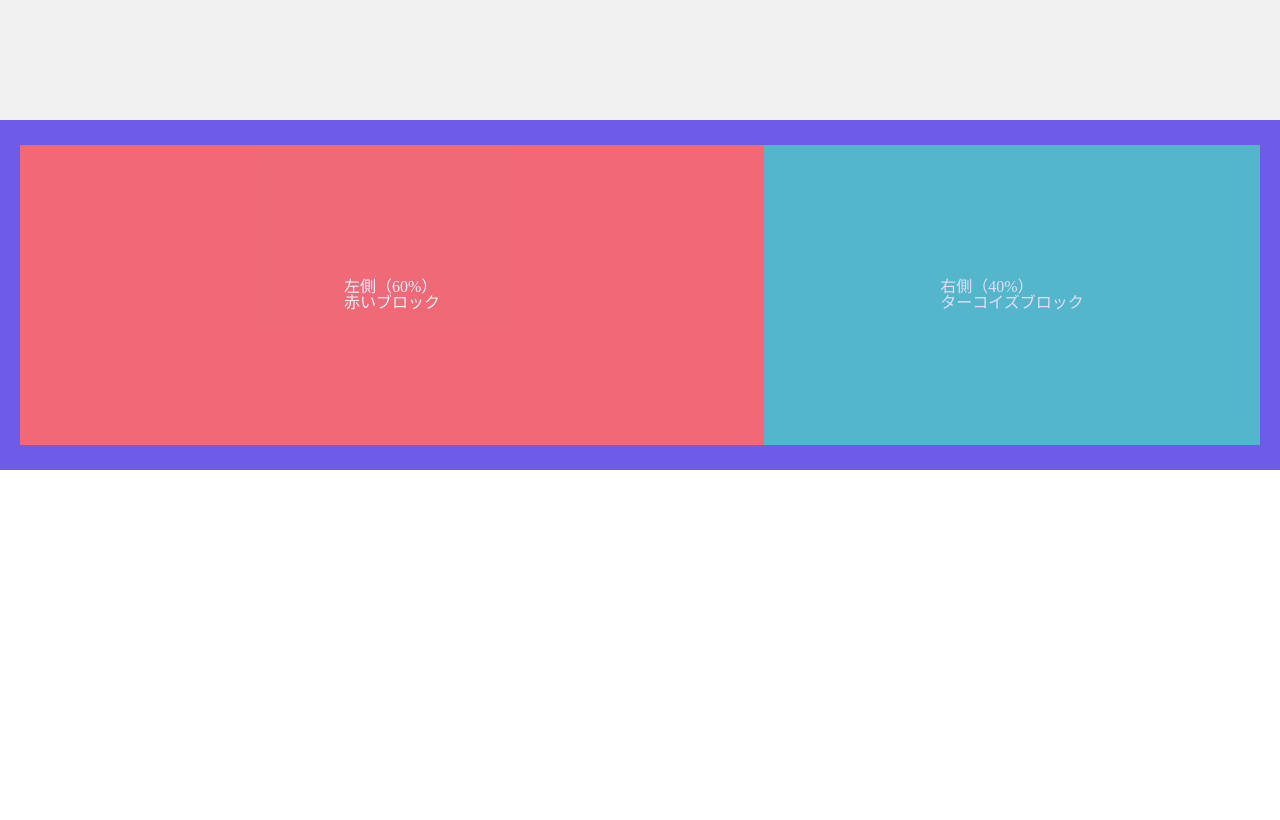
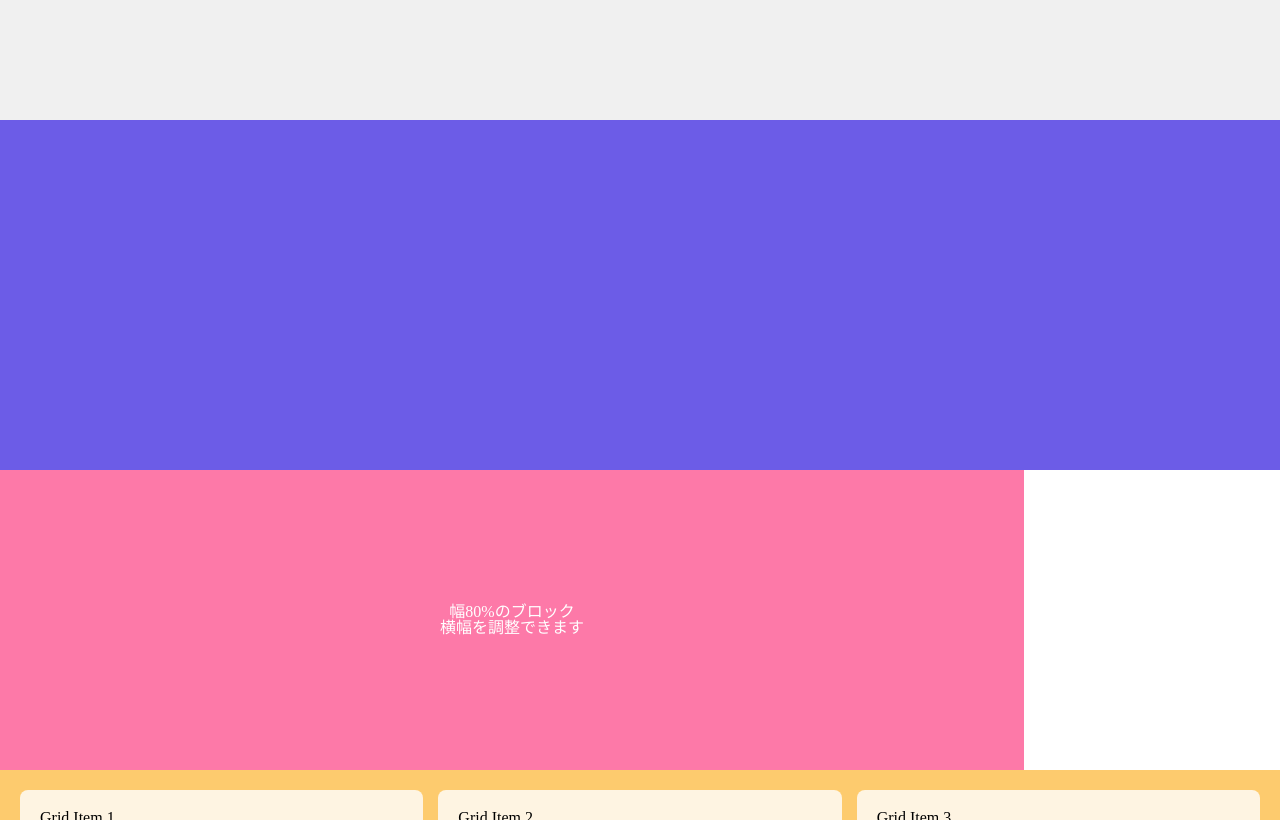
Before and after one commit to chibachann/component-lab-gatsby, a Gatsby site: page / in a window 1280 px wide. Shown: the part 2980-3800 px from the top of the page. Before the commit the page ends 3450 px from the top, so only its background shows below. Built offline with nearby package versions, Linux system fonts and the light colour scheme; Gatsby itself is replaced by a stand-in of ours.

Commit message:
Enhance ColorBlock with width and grid controls
- Add width prop for flexible sizing (default 100%)
- Add useGrid prop to switch between flex and grid layout
- Add grid configuration props: gridTemplateColumns, gridTemplateRows, gridGap
- Update CSS to support both flex and grid modes conditionally
- Add comprehensive test examples in index.js demonstrating new features

```diff
--- a/src/components/organisms/colorBlock/colorBlock.js
+++ b/src/components/organisms/colorBlock/colorBlock.js
@@ -5,6 +5,11 @@ import * as styles from "./colorBlock.module.css";
 const ColorBlock = ({
   backgroundColor = "#f0f0f0",
   height = "400px",
+  width = "100%",
+  useGrid = false,
+  gridTemplateColumns = "1fr",
+  gridTemplateRows = "1fr",
+  gridGap = "20px",
   children
 }) => {
   return (
@@ -12,10 +17,22 @@ const ColorBlock = ({
       className={styles.colorBlock}
       style={{
         backgroundColor,
-        height
+        height,
+        width
       }}
     >
-      <div className={styles.content}>
+      <div
+        className={styles.content}
+        style={{
+          display: useGrid ? 'grid' : 'flex',
+          gridTemplateColumns: useGrid ? gridTemplateColumns : undefined,
+          gridTemplateRows: useGrid ? gridTemplateRows : undefined,
+          gap: useGrid ? gridGap : undefined,
+          flexDirection: useGrid ? undefined : 'column',
+          justifyContent: useGrid ? undefined : 'center',
+          alignItems: useGrid ? undefined : 'center'
+        }}
+      >
         {children}
       </div>
     </div>
--- a/src/components/organisms/colorBlock/colorBlock.module.css
+++ b/src/components/organisms/colorBlock/colorBlock.module.css
@@ -2,17 +2,12 @@
   display: flex;
   align-items: center;
   justify-content: center;
-  width: 100%;
   position: relative;
 }
 
 .content {
   width: 100%;
   height: 100%;
-  display: flex;
-  flex-direction: column;
-  justify-content: center;
-  align-items: center;
   padding: 20px;
   box-sizing: border-box;
 }
--- a/src/pages/index.js
+++ b/src/pages/index.js
@@ -42,24 +42,65 @@ const IndexPage = () => {
         <p>デフォルト高さ（400px）</p>
       </ColorBlock>
       <ColorBlock backgroundColor="#6c5ce7" height="350px">
-        <TwoColumnBlock
-          leftBackgroundColor="#ff6b6b"
-          rightBackgroundColor="#4ecdc4"
-          height="300px"
-          leftContent={
-            <div>
-              <h3 style={{ color: 'white' }}>左側（60%）</h3>
-              <p style={{ color: 'white' }}>赤いブロック</p>
-            </div>
-          }
-          rightContent={
-            <div>
-              <h4 style={{ color: 'white' }}>右側（40%）</h4>
-              <p style={{ color: 'white' }}>ターコイズブロック</p>
-            </div>
-          }
-        />
+
       </ColorBlock>
+
+      {/* 横幅とグリッド機能のテスト */}
+      <ColorBlock
+        backgroundColor="#fd79a8"
+        height="300px"
+        width="80%"
+      >
+        <h3 style={{ color: 'white' }}>幅80%のブロック</h3>
+        <p style={{ color: 'white' }}>横幅を調整できます</p>
+      </ColorBlock>
+
+      <ColorBlock
+        backgroundColor="#fdcb6e"
+        height="400px"
+        useGrid={true}
+        gridTemplateColumns="1fr 1fr 1fr"
+        gridTemplateRows="1fr 1fr"
+        gridGap="15px"
+      >
+        <div style={{ backgroundColor: 'rgba(255,255,255,0.8)', padding: '20px', borderRadius: '8px' }}>
+          <h4>Grid Item 1</h4>
+        </div>
+        <div style={{ backgroundColor: 'rgba(255,255,255,0.8)', padding: '20px', borderRadius: '8px' }}>
+          <h4>Grid Item 2</h4>
+        </div>
+        <div style={{ backgroundColor: 'rgba(255,255,255,0.8)', padding: '20px', borderRadius: '8px' }}>
+          <h4>Grid Item 3</h4>
+        </div>
+        <div style={{ backgroundColor: 'rgba(255,255,255,0.8)', padding: '20px', borderRadius: '8px' }}>
+          <h4>Grid Item 4</h4>
+        </div>
+        <div style={{ backgroundColor: 'rgba(255,255,255,0.8)', padding: '20px', borderRadius: '8px' }}>
+          <h4>Grid Item 5</h4>
+        </div>
+        <div style={{ backgroundColor: 'rgba(255,255,255,0.8)', padding: '20px', borderRadius: '8px' }}>
+          <h4>Grid Item 6</h4>
+        </div>
+      </ColorBlock>
+
+      <ColorBlock
+        backgroundColor="#a29bfe"
+        height="250px"
+        width="60%"
+        useGrid={true}
+        gridTemplateColumns="2fr 1fr"
+        gridGap="25px"
+      >
+        <div style={{ backgroundColor: 'rgba(255,255,255,0.9)', padding: '25px', borderRadius: '10px' }}>
+          <h3>メインコンテンツ（2fr）</h3>
+          <p>この領域は隣の領域の2倍の幅を持ちます</p>
+        </div>
+        <div style={{ backgroundColor: 'rgba(255,255,255,0.9)', padding: '25px', borderRadius: '10px' }}>
+          <h4>サイド（1fr）</h4>
+          <p>サイドバー領域</p>
+        </div>
+      </ColorBlock>
+
     </Layout>
   );
 };
```
